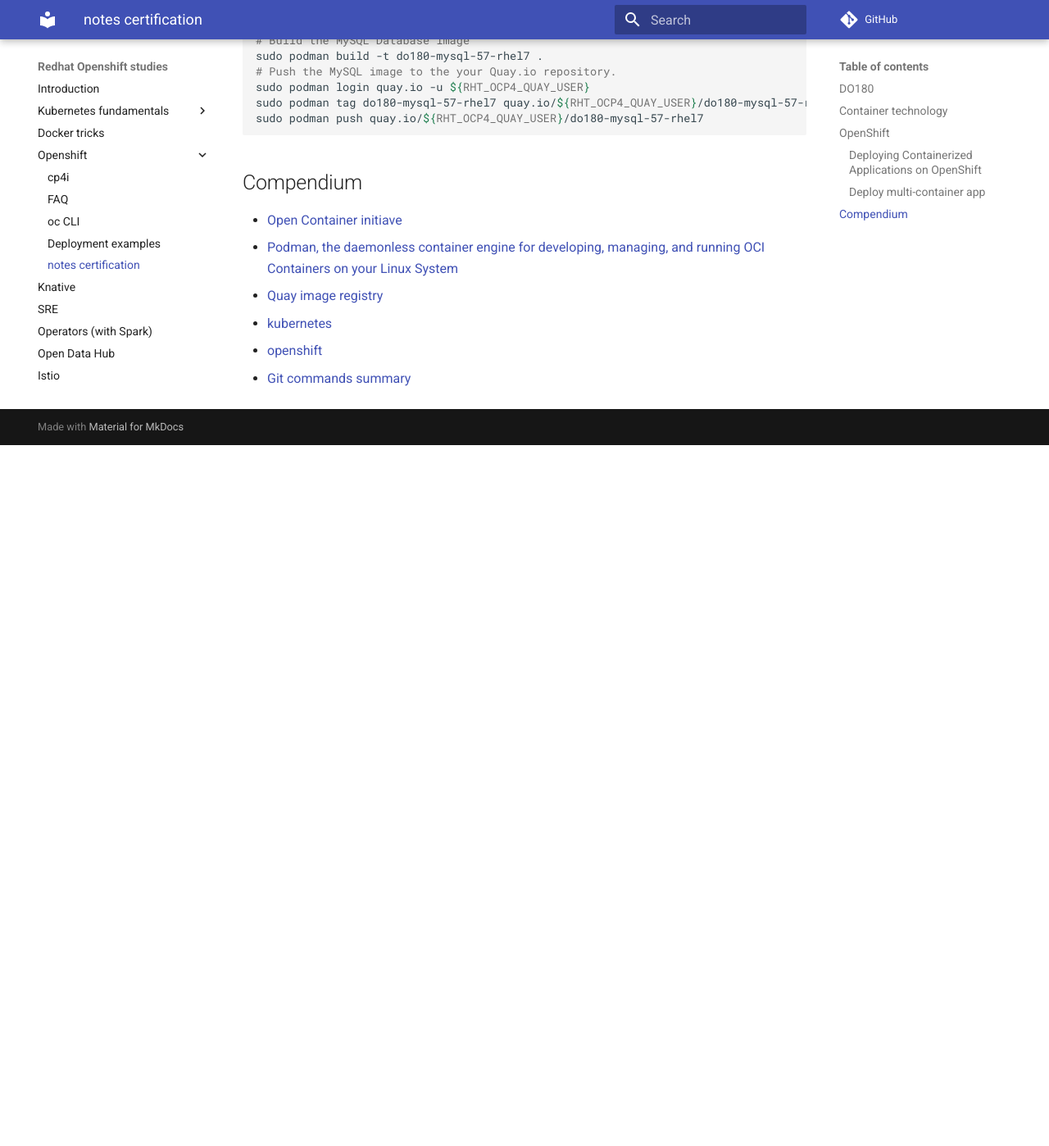
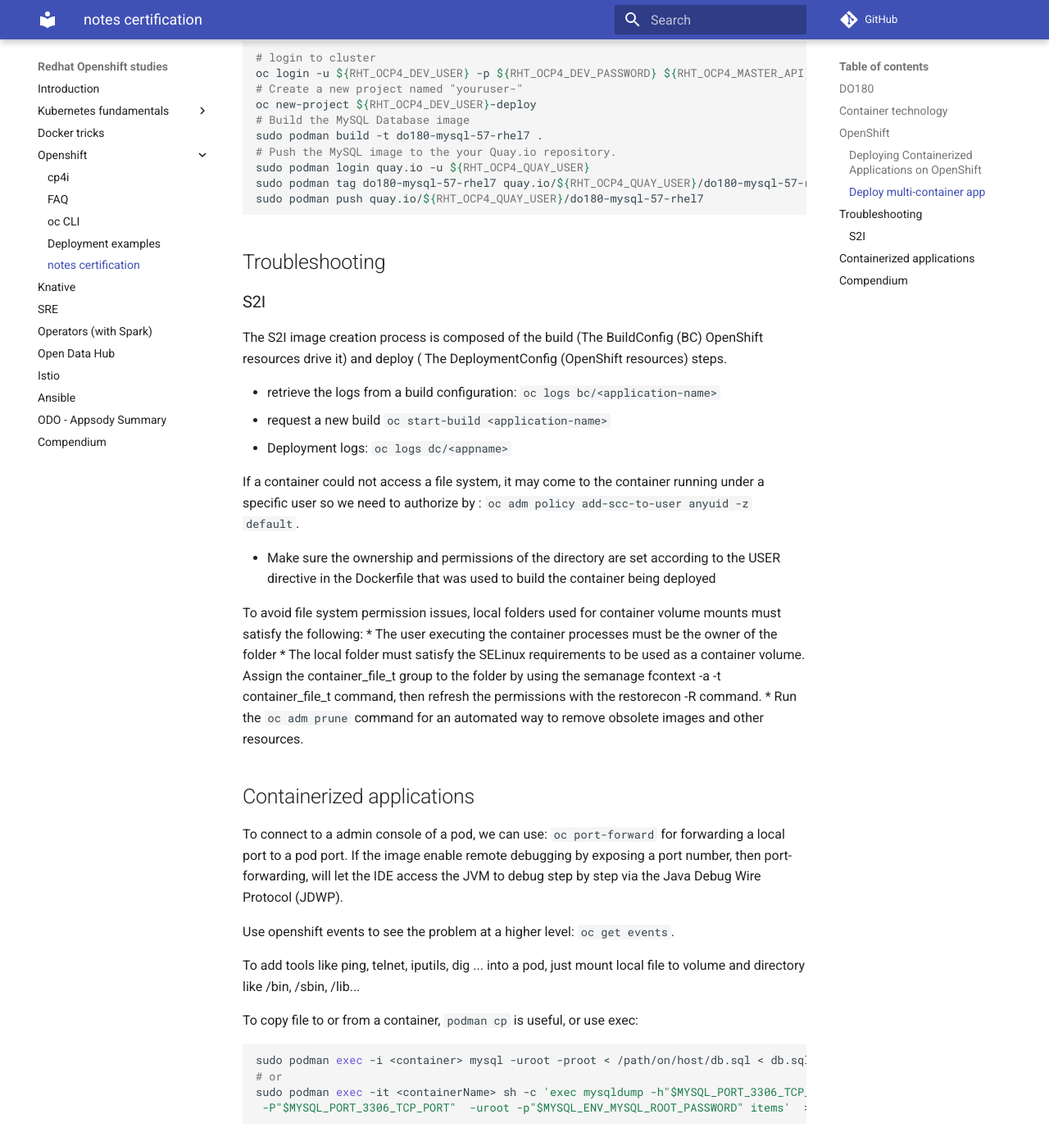
Before and after one commit to jbcodeforce/openshift-studies, an MkDocs documentation site: the page built from docs/notes-ocp-training.md, in a window 1280 px wide and 1400 px high, scrolled down 3830 px. Shown: the whole window at 82% size. Built offline with MkDocs 1.6.1 and Material for MkDocs 9.7.7, drawn with Linux system fonts in a browser that asks for light colours; comment, search, counter and statistics services are not loaded; before the commit the page ends 4373 px from its top, so only the background shows below that; some of the changed text lies outside the part shown.

Commit message:
Update after container enablement

````diff
--- a/docs/notes-ocp-training.md
+++ b/docs/notes-ocp-training.md
@@ -32,6 +32,12 @@
         * **cgroups**: Control groups partition sets of processes and their children into groups to manage and limit the resources they consume.
         * **Seccomp** defines a security profile for processes, whitelisting the system calls, parameters and file descriptors they are allowed to use
         * SELinux (Security-Enhanced Linux) is a mandatory access control system for processes. Protect processes from each other and to protect the host system from its running processes
+
+Example of Dockerfile
+
+```
+
+```
 
 ## OpenShift
 
@@ -164,6 +170,43 @@
 sudo podman tag do180-mysql-57-rhel7 quay.io/${RHT_OCP4_QUAY_USER}/do180-mysql-57-rhel7
 sudo podman push quay.io/${RHT_OCP4_QUAY_USER}/do180-mysql-57-rhel7
 ```
+
+## Troubleshooting
+
+### S2I
+
+The S2I image creation process is composed of the build (The BuildConfig (BC) OpenShift resources drive it) and deploy (  The DeploymentConfig (OpenShift resources) steps.
+
+* retrieve the logs from a build configuration: `oc logs bc/<application-name>`
+* request a new build `oc start-build <application-name>`
+* Deployment logs: `oc logs dc/<appname>`
+
+If a container could not access a file system, it may come to the container running under a specific user so we need to authorize by : `oc adm policy add-scc-to-user anyuid -z default`.
+
+* Make sure the ownership and permissions of the directory are set according to the USER directive in the Dockerfile that was used to build the container being deployed
+
+To avoid file system permission issues, local folders used for container volume mounts must satisfy the following:
+* The user executing the container processes must be the owner of the folder
+* The local folder must satisfy the SELinux requirements to be used as a container volume. Assign the container_file_t group to the folder by using the semanage fcontext -a -t container_file_t <folder> command, then refresh the permissions with the restorecon -R <folder> command.
+* Run the `oc adm prune` command for an automated way to remove obsolete images and other resources.
+
+## Containerized applications
+
+To connect to a admin console of a pod, we can use: `oc port-forward` for forwarding a local port to a pod port. If the image enable remote debugging by exposing a port number, then port-forwarding, will let the IDE access the JVM to debug step by step via the Java Debug Wire Protocol (JDWP).
+
+Use openshift events to see the problem at a higher level: `oc get events`.
+
+To add tools like ping, telnet, iputils, dig ... into a pod, just mount local file to volume and directory like /bin, /sbin, /lib...
+
+To copy file to or from a container, `podman cp` is useful, or use exec:
+
+```shell
+sudo podman exec -i <container> mysql -uroot -proot < /path/on/host/db.sql < db.sql
+# or
+sudo podman exec -it <containerName> sh -c 'exec mysqldump -h"$MYSQL_PORT_3306_TCP_ADDR" \
+ -P"$MYSQL_PORT_3306_TCP_PORT"  -uroot -p"$MYSQL_ENV_MYSQL_ROOT_PASSWORD" items'  > db_dump.sql
+```
+
 ## Compendium
 
 * [Open Container initiave](https://www.opencontainers.org/)
````
Also changed, not shown: docs/istio/readme.md (+1 -1 lines).
